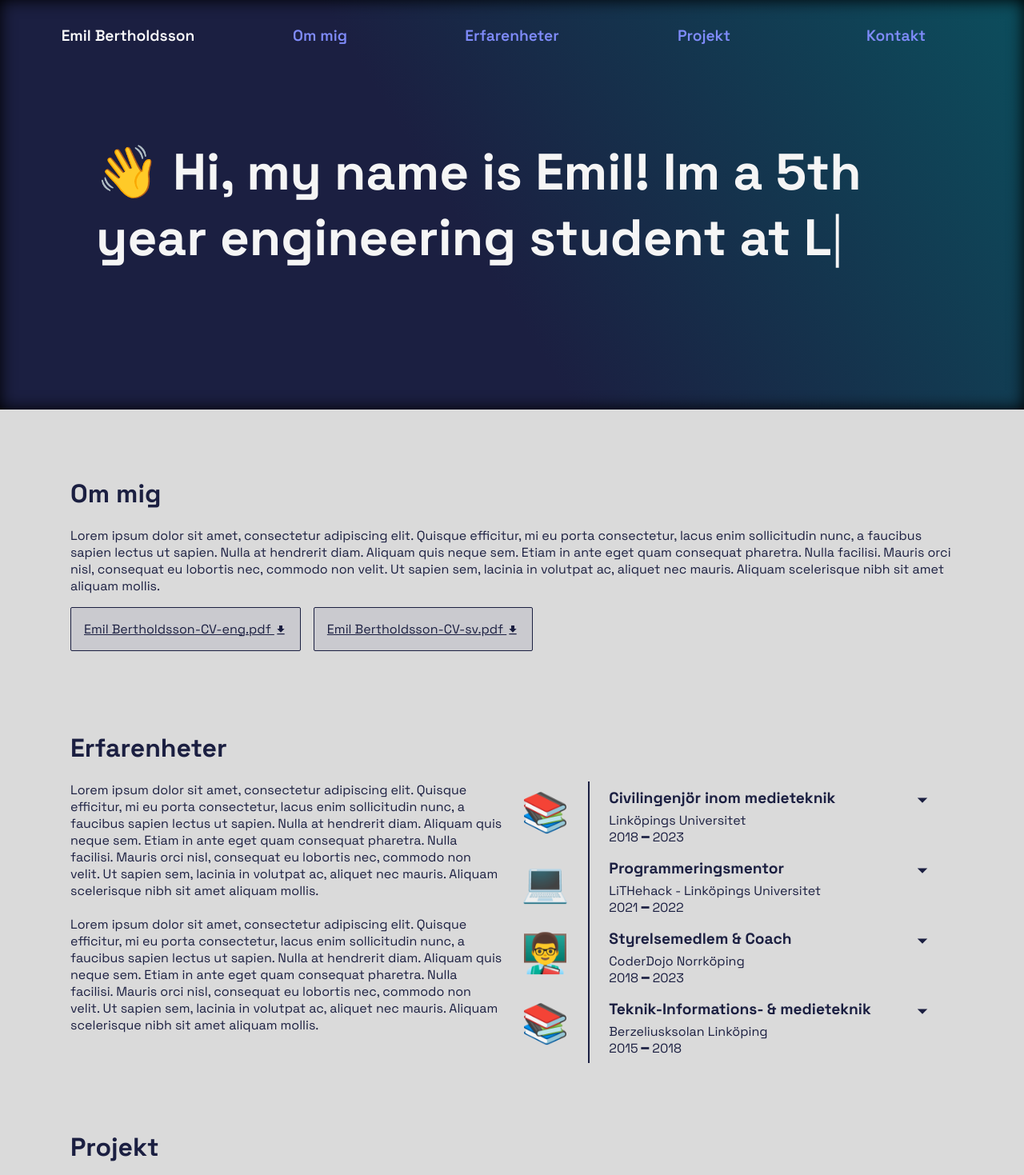
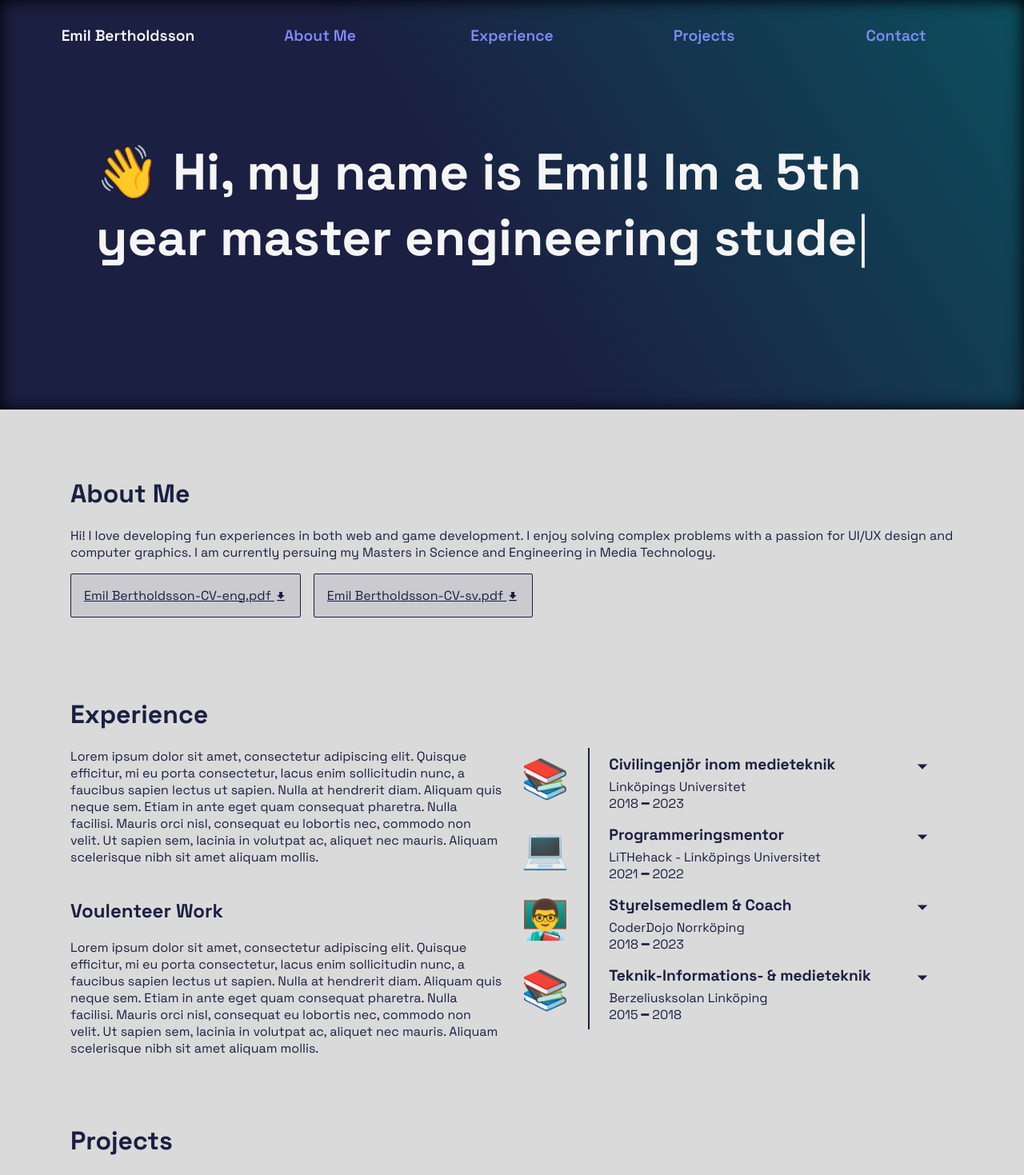
Before and after one commit to EmilBert/emilbert.gihub.io, a React (Vite) app: page / in a window 1280 px wide. Shown: the top 1469 px of the page at 80% size. Built offline with nearby package versions, Linux system fonts and the light colour scheme.

Commit message:
New hero section

```diff
--- a/src/App.css
+++ b/src/App.css
@@ -185,9 +185,10 @@ nav{
 nav .wrapper{
     display: flex;
     justify-content: space-around;
-    border-radius: 2px;
+    border-radius: 1rem;
     transition: all 0.5s ease-in-out;
     background-color: rgb(27, 31, 65, 0);
+    border: none;
 }
 nav a{
     padding:1rem;
--- a/src/App.jsx
+++ b/src/App.jsx
@@ -22,15 +22,17 @@ function App() {
         <HeroSection/>
         <div className="wrapper">
           <div className="section" id="about-section">
-            <h1>Om mig</h1>
-            <p>Lorem ipsum dolor sit amet, consectetur adipiscing elit. Quisque efficitur, mi eu porta consectetur, lacus enim sollicitudin nunc, a faucibus sapien lectus ut sapien. Nulla at hendrerit diam. Aliquam quis neque sem. Etiam in ante eget quam consequat pharetra. Nulla facilisi. Mauris orci nisl, consequat eu lobortis nec, commodo non velit. Ut sapien sem, lacinia in volutpat ac, aliquet nec mauris. Aliquam scelerisque nibh sit amet aliquam mollis.</p>
-          </div>
+            <h1>About Me</h1>
+            <p>Hi! I love developing fun experiences in both web
+              and game development. I enjoy solving complex problems with a passion for UI/UX design and
+              computer graphics. I am currently persuing my Masters in Science and Engineering in Media Technology.</p>
+            </div>
           <div className="downloads">
             <a className="download-link" href={me} download>Emil Bertholdsson-CV-eng.pdf <MdDownload/></a>
             <a className="download-link" href={me} download>Emil Bertholdsson-CV-sv.pdf <MdDownload/></a>
           </div>
-          <ExpSection title={"Erfarenheter"} content={"Lorem ipsum dolor sit amet, consectetur adipiscing elit. Quisque efficitur, mi eu porta consectetur, lacus enim sollicitudin nunc, a faucibus sapien lectus ut sapien. Nulla at hendrerit diam. Aliquam quis neque sem. Etiam in ante eget quam consequat pharetra. Nulla facilisi. Mauris orci nisl, consequat eu lobortis nec, commodo non velit. Ut sapien sem, lacinia in volutpat ac, aliquet nec mauris. Aliquam scelerisque nibh sit amet aliquam mollis."}/>
-          <ProjectSection title={"Projekt"} content={"Lorem ipsum dolor sit amet, consectetur adipiscing elit. Quisque efficitur, mi eu porta consectetur, lacus enim sollicitudin nunc, a faucibus sapien lectus ut sapien. Nulla at hendrerit diam. Aliquam quis neque sem. Etiam in ante eget quam consequat pharetra. Nulla facilisi. Mauris orci nisl, consequat eu lobortis nec, commodo non velit. Ut sapien sem, lacinia in volutpat ac, aliquet nec mauris. Aliquam scelerisque nibh sit amet aliquam mollis."}/>
+          <ExpSection title={"Experience"} content={"Lorem ipsum dolor sit amet, consectetur adipiscing elit. Quisque efficitur, mi eu porta consectetur, lacus enim sollicitudin nunc, a faucibus sapien lectus ut sapien. Nulla at hendrerit diam. Aliquam quis neque sem. Etiam in ante eget quam consequat pharetra. Nulla facilisi. Mauris orci nisl, consequat eu lobortis nec, commodo non velit. Ut sapien sem, lacinia in volutpat ac, aliquet nec mauris. Aliquam scelerisque nibh sit amet aliquam mollis."}/>
+          <ProjectSection title={"Projects"} content={"Lorem ipsum dolor sit amet, consectetur adipiscing elit. Quisque efficitur, mi eu porta consectetur, lacus enim sollicitudin nunc, a faucibus sapien lectus ut sapien. Nulla at hendrerit diam. Aliquam quis neque sem. Etiam in ante eget quam consequat pharetra. Nulla facilisi. Mauris orci nisl, consequat eu lobortis nec, commodo non velit. Ut sapien sem, lacinia in volutpat ac, aliquet nec mauris. Aliquam scelerisque nibh sit amet aliquam mollis."}/>
         </div>
         <Footer/>
       </div>
--- a/src/Components/ExpSection.jsx
+++ b/src/Components/ExpSection.jsx
@@ -55,8 +55,14 @@ function ExpSection(props) {
     <div className="section" id="exp-section">
       <h1>{title}</h1>
       <div className="content">
-      <p>{content}<br/><br/> Lorem ipsum dolor sit amet, consectetur adipiscing elit. Quisque efficitur, mi eu porta consectetur, lacus enim sollicitudin nunc, a faucibus sapien lectus ut sapien. Nulla at hendrerit diam. Aliquam quis neque sem. Etiam in ante eget quam consequat pharetra. Nulla facilisi. Mauris orci nisl, consequat eu lobortis nec, commodo non velit. Ut sapien sem, lacinia in volutpat ac, aliquet nec mauris. Aliquam scelerisque nibh sit amet aliquam mollis.</p>
-      <List />
+        <div>
+          <p>{content}<br/><br/></p>
+
+          <h2>Voulenteer Work</h2>
+          <p>Lorem ipsum dolor sit amet, consectetur adipiscing elit. Quisque efficitur, mi eu porta consectetur, lacus enim sollicitudin nunc, a faucibus sapien lectus ut sapien. Nulla at hendrerit diam. Aliquam quis neque sem. Etiam in ante eget quam consequat pharetra. Nulla facilisi. Mauris orci nisl, consequat eu lobortis nec, commodo non velit. Ut sapien sem, lacinia in volutpat ac, aliquet nec mauris. Aliquam scelerisque nibh sit amet aliquam mollis.</p>
+
+        </div>
+        <List />
       </div>
     </div>
   );
--- a/src/Components/Footer.jsx
+++ b/src/Components/Footer.jsx
@@ -6,7 +6,7 @@ export default function Footer() {
         <div id="footer">
             <div className="wrapper">
                 <div className="section" id="footer-section">
-                    <h1>Kontakt</h1>
+                    <h1>Contacts</h1>
                     <p>Lorem ipsum dolor sit amet, consectetur adipiscing elit. Quisque efficitur, mi eu porta consectetur, lacus enim sollicitudin nunc, a faucibus sapien lectus ut sapien. Nulla at hendrerit diam. Aliquam quis neque sem. Etiam in ante eget quam consequat pharetra. Nulla facilisi. Mauris orci nisl, consequat eu lobortis nec, commodo non velit. Ut sapien sem, lacinia in volutpat ac, aliquet nec mauris. Aliquam scelerisque nibh sit amet aliquam mollis.</p>
                 </div>
             </div>
--- a/src/Components/HeroSection.jsx
+++ b/src/Components/HeroSection.jsx
@@ -2,7 +2,7 @@ import * as React from "react";
 
 export default function HeroSection() {
 
-    let titleText = "Hi, my name is Emil!                 Im a 5th year engineering student at LiU.";
+    let titleText = "Hi, my name is Emil!                 Im a 5th year master engineering student at LiU.";
 
     const [title , setTitle] = React.useState("");
 
@@ -12,7 +12,6 @@ export default function HeroSection() {
             setTitle(title + titleText[title.length]);
         }
     }
-
     React.useEffect(() => {
         //randomize the interval
         if(title.length == ""){
--- a/src/Components/Navbar.jsx
+++ b/src/Components/Navbar.jsx
@@ -15,10 +15,10 @@ function Navbar() {
     <nav>
       <div className={navbar ? "wrapper bg-show":"wrapper bg-hide"}>
         <Link className="my-name"    activeClass="active" to="top"             spy={true} smooth={true}>Emil Bertholdsson</Link>
-        <Link className="nav-button" activeClass="active" to="about-section"   spy={true} smooth={true}>Om mig</Link>
-        <Link className="nav-button" activeClass="active" to="exp-section"     spy={true} smooth={true}>Erfarenheter</Link>
-        <Link className="nav-button" activeClass="active" to="project-section" spy={true} smooth={true}>Projekt</Link>
-        <Link className="nav-button" activeClass="active" to="footer"          spy={true} smooth={true}>Kontakt</Link>
+        <Link className="nav-button" activeClass="active" to="about-section"   spy={true} smooth={true}>About Me</Link>
+        <Link className="nav-button" activeClass="active" to="exp-section"     spy={true} smooth={true}>Experience</Link>
+        <Link className="nav-button" activeClass="active" to="project-section" spy={true} smooth={true}>Projects</Link>
+        <Link className="nav-button" activeClass="active" to="footer"          spy={true} smooth={true}>Contact</Link>
       </div>
     </nav>
 
```
Also changed, not shown: 1 other file (tests, documents, lock files or other folders).
